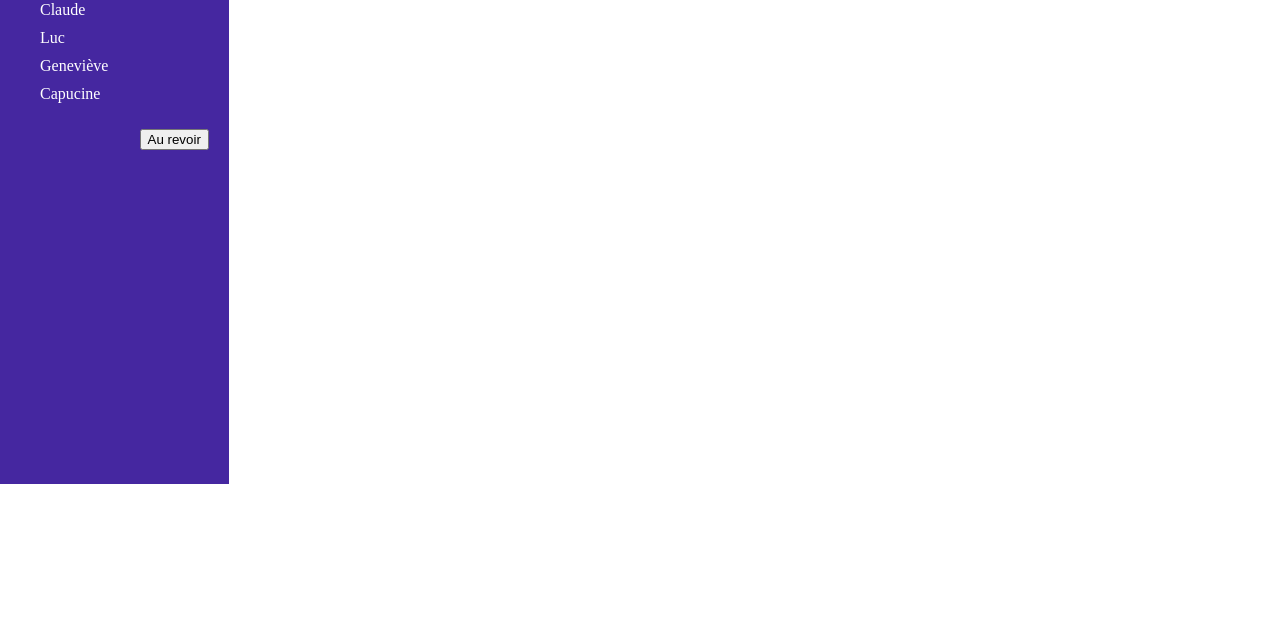
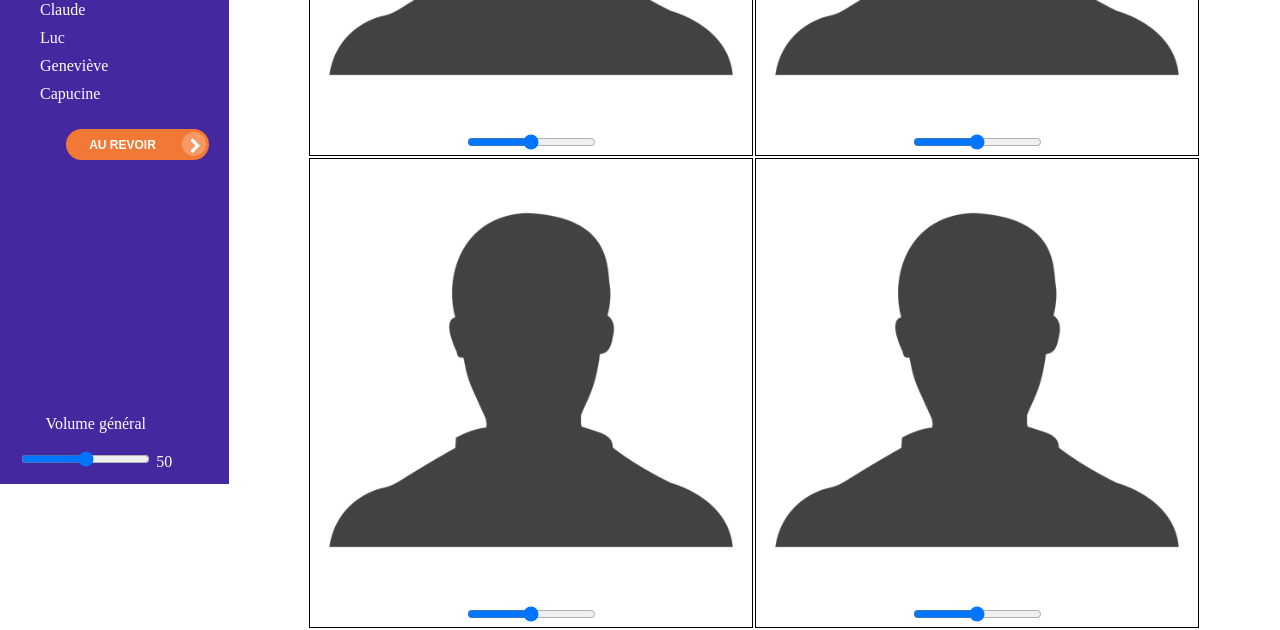
Before and after one commit to chovCodeur/projetWebMasi, a plain HTML site: page MaquetteHTML/chat_nonconnecte.html in a window 1280 px wide. Shown: the part 316-946 px from the top of the page. Before the commit the page ends 800 px from the top, so only its background shows below. Drawn offline with Linux system fonts and the light colour scheme.

Commit message:
Salut, je commit

```diff
--- a/MaquetteHTML/chat_nonconnecte.html
+++ b/MaquetteHTML/chat_nonconnecte.html
@@ -4,7 +4,9 @@
         <title>TODO supply a title</title>
         <meta charset="UTF-8">
         <meta name="viewport" content="width=device-width, initial-scale=1.0">
+        <link href="https://cdnjs.cloudflare.com/ajax/libs/font-awesome/4.7.0/css/font-awesome.css" rel="stylesheet">
         <link rel="stylesheet" href="css/style_chat_nonconnecte.css" />
+
     </head>
     <body>
         <aside id="aside">
@@ -17,13 +19,53 @@
                 <li>Geneviève</li>
                 <li>Capucine</li>
             </ul>
-            <input id="boutonAuRevoir" type="button" value="Au revoir"/>
+
+            <div class="type-1">
+                <a href="" class="btn btn-1">
+                  <span class="txt">Au revoir</span>
+                  <span class="round"><i class="fa fa-chevron-right"></i></span>
+                </a>
+            </div>
+
+            <br/>
+            <div id="volumeGeneral">
+                <p id="texteVolumeGeneral">Volume général</p>
+                <input type="range" min="0" max="100" value="50" oninput="document.getElementById('AfficheRange').textContent=value" />
+                <span id="AfficheRange">50</span>
+            </div>
+
         </aside>
         <section id="section">
-            <div id="camera1">Salut 1</div>
-            <div id="camera2">Salut 2</div>
-            <div id="camera3">Salut 3</div>
-            <div id="camera4">Salut 4</div>
+            <table>
+                <tr>
+                    <td>
+                        <img alt="camera 1" src="images/avatar.png">
+                        <div class="volume">
+                            <input type="range" min="0" max="100" value="50"/>
+                        </div>
+                    </td>
+                    <td>
+                        <img alt="camera 2" src="images/avatar.png">
+                        <div class="volume">
+                            <input type="range" min="0" max="100" value="50"/>
+                        </div>
+                    </td>
+                </tr>
+                <tr>
+                    <td>
+                        <img alt="camera 3" src="images/avatar.png">
+                        <div class="volume">
+                            <input type="range" min="0" max="100" value="50"/>
+                        </div>
+                    </td>
+                    <td>
+                        <img alt="camera 4" src="images/avatar.png">
+                        <div class="volume">
+                            <input type="range" min="0" max="100" value="50"/>
+                        </div>
+                    </td>
+                </tr>
+            </table>
         </section>
     </body>
 </html>
--- a/MaquetteHTML/css/style_chat_nonconnecte.css
+++ b/MaquetteHTML/css/style_chat_nonconnecte.css
@@ -22,8 +22,20 @@ body {
     color: white;
 }
 
-#section {
-    background-color: blue;
+table {
+    margin-right: auto;
+    margin-left: auto;
+    text-align:center;
+    overflow:hidden;
+}
+
+td {
+    border: solid 1px black;
+}
+
+td>img {
+    height: 440px;
+    width: auto;
 }
 
 #salon {
@@ -45,7 +57,89 @@ li {
     padding-bottom: 10px;
 }
 
-#boutonAuRevoir {
+.btn-1 {
+  background-color: #F27935;
+}
+.btn-1 .round {
+  background-color: #f59965;
+}
+
+.type-1 {
     float: right;
     margin-right: 20px;
 }
+
+a {
+  text-decoration: none;
+  -moz-border-radius: 30px;
+  -webkit-border-radius: 30px;
+  border-radius: 30px;
+  padding: 6px 53px 6px 23px;
+  color: #fff;
+  text-transform: uppercase;
+  font-family: sans-serif;
+  font-weight: bold;
+  position: relative;
+  -moz-transition: all 0.3s;
+  -o-transition: all 0.3s;
+  -webkit-transition: all 0.3s;
+  transition: all 0.3s;
+  display: inline-block;
+}
+a span {
+  position: relative;
+  z-index: 3;
+}
+a .round {
+  -moz-border-radius: 50%;
+  -webkit-border-radius: 50%;
+  border-radius: 50%;
+  width: 24px;
+  height: 24px;
+  position: absolute;
+  right: 3px;
+  top: 3px;
+  -moz-transition: all 0.3s ease-out;
+  -o-transition: all 0.3s ease-out;
+  -webkit-transition: all 0.3s ease-out;
+  transition: all 0.3s ease-out;
+  z-index: 2;
+}
+a .round i {
+  position: absolute;
+  top: 50%;
+  margin-top: -6px;
+  left: 50%;
+  margin-left: -4px;
+  -moz-transition: all 0.3s;
+  -o-transition: all 0.3s;
+  -webkit-transition: all 0.3s;
+  transition: all 0.3s;
+}
+
+.txt {
+  font-size: 12px;
+  line-height: 1.45;
+}
+
+.type-1 a:hover {
+  padding-left: 48px;
+  padding-right: 28px;
+}
+.type-1 a:hover .round {
+  width: calc(100% - 6px);
+  -moz-border-radius: 30px;
+  -webkit-border-radius: 30px;
+  border-radius: 30px;
+}
+.type-1 a:hover .round i {
+  left: 12%;
+}
+
+#volumeGeneral {
+    position: absolute;
+    bottom: 0;
+    text-align: center;
+    margin-left: 1.5%;
+    margin-bottom: 1%;
+}
```
Also changed, not shown: MaquetteHTML/images/avatar.png (added).
